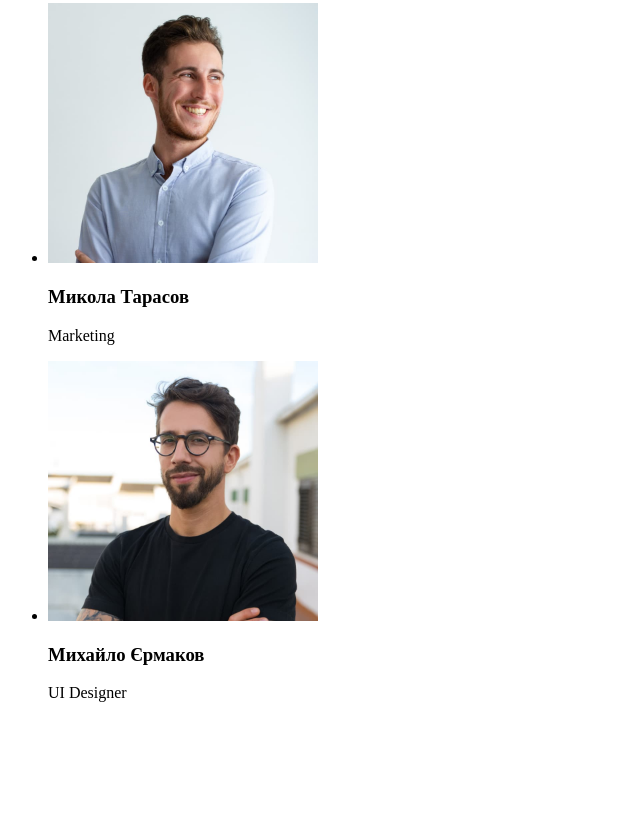
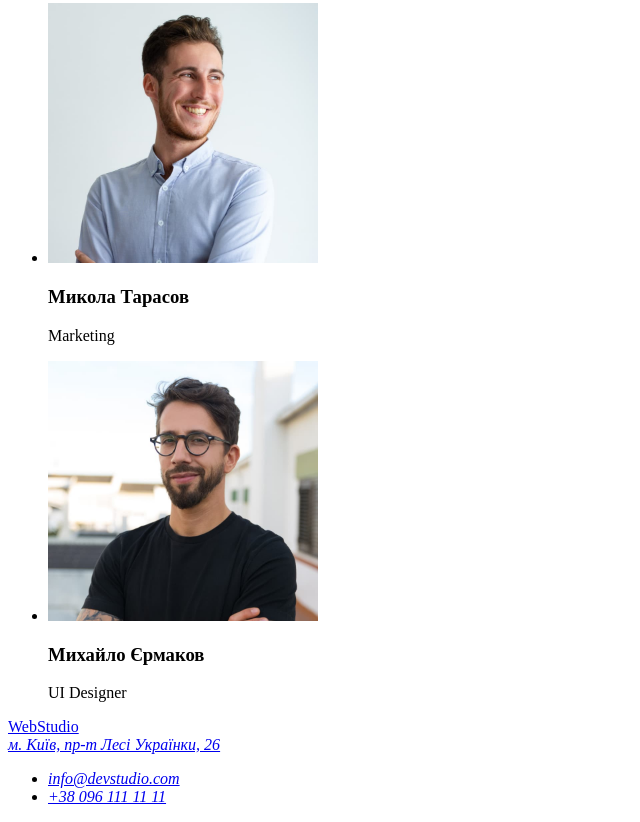
Before and after one commit to BohdanSapielkin/goit-markup-hw-01, a plain HTML site: page index.html in a window 1280 px wide. Shown: the part 2274-3096 px from the top of the page, without its empty margins (0-640 px from the left). Before the commit the page ends 2992 px from the top, so only its background shows below. Drawn offline with Linux system fonts and the light colour scheme.

Commit message:
Footer added
hw1 done

```diff
--- a/index.html
+++ b/index.html
@@ -99,7 +99,6 @@
                     <p>UI Designer</p>
                 </li>
 
-
             </ul>
 
 
@@ -107,6 +106,19 @@
 
         </Section>
     </main>
+    <!--Футер-->
+    <footer>
+        <a href="/">WebStudio</a>
+        <address>
+            <a href="https://goo.gl/maps/pJgfbhFVbQsVvUeBA" target="_blank" rel="noreferrer noopener">м. Київ, пр-т Лесі Українки, 26</a>
+            <ul>
+                <li><a href="mailto:info@devstudio.com" target="_blank" rel="noreferrer noopener">info@devstudio.com</a></li>
+                <li><a href="tel:+380961111111" target="_blank" rel="noreferrer noopener">+38 096 111 11 11</a></li>
+            </ul>
 
+        </address>
+
+
+    </footer>
 </body>
 </html>
```
